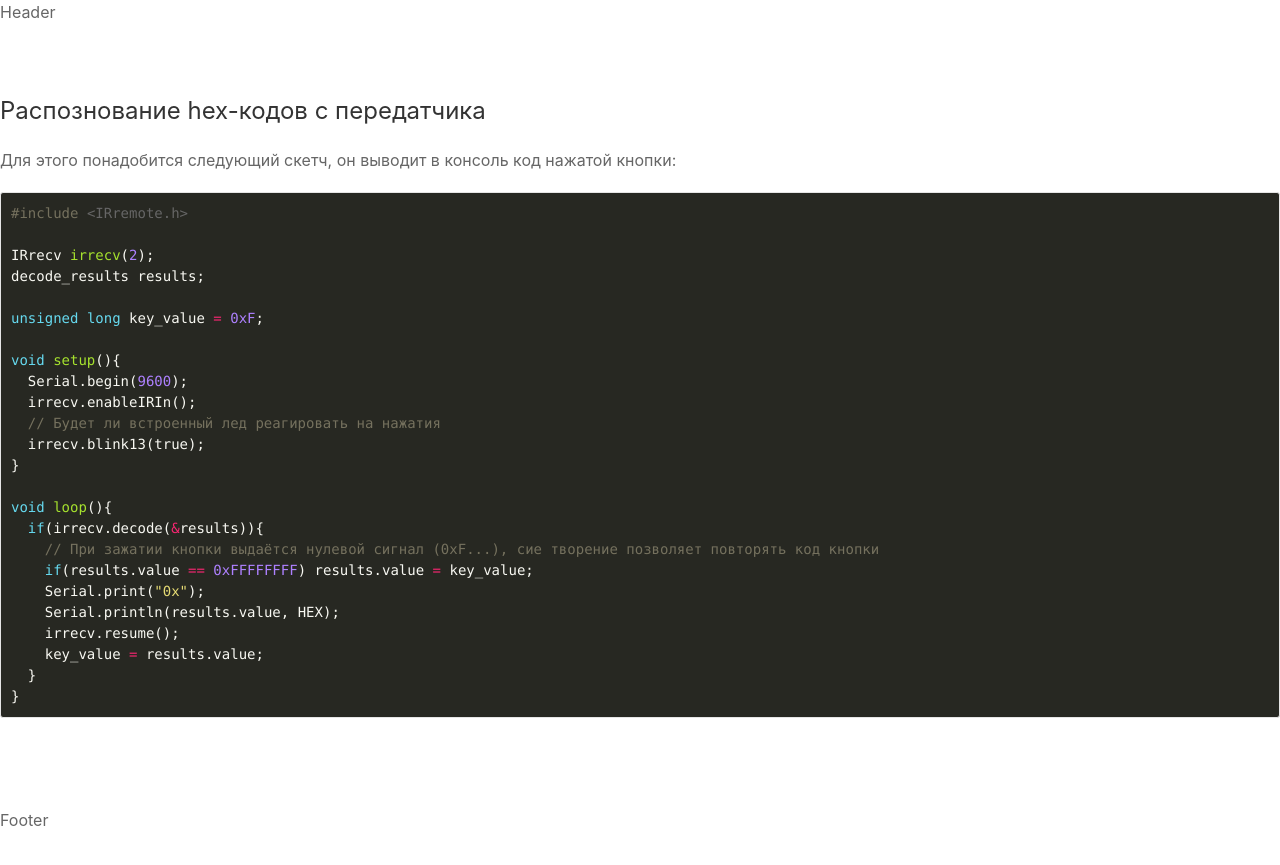
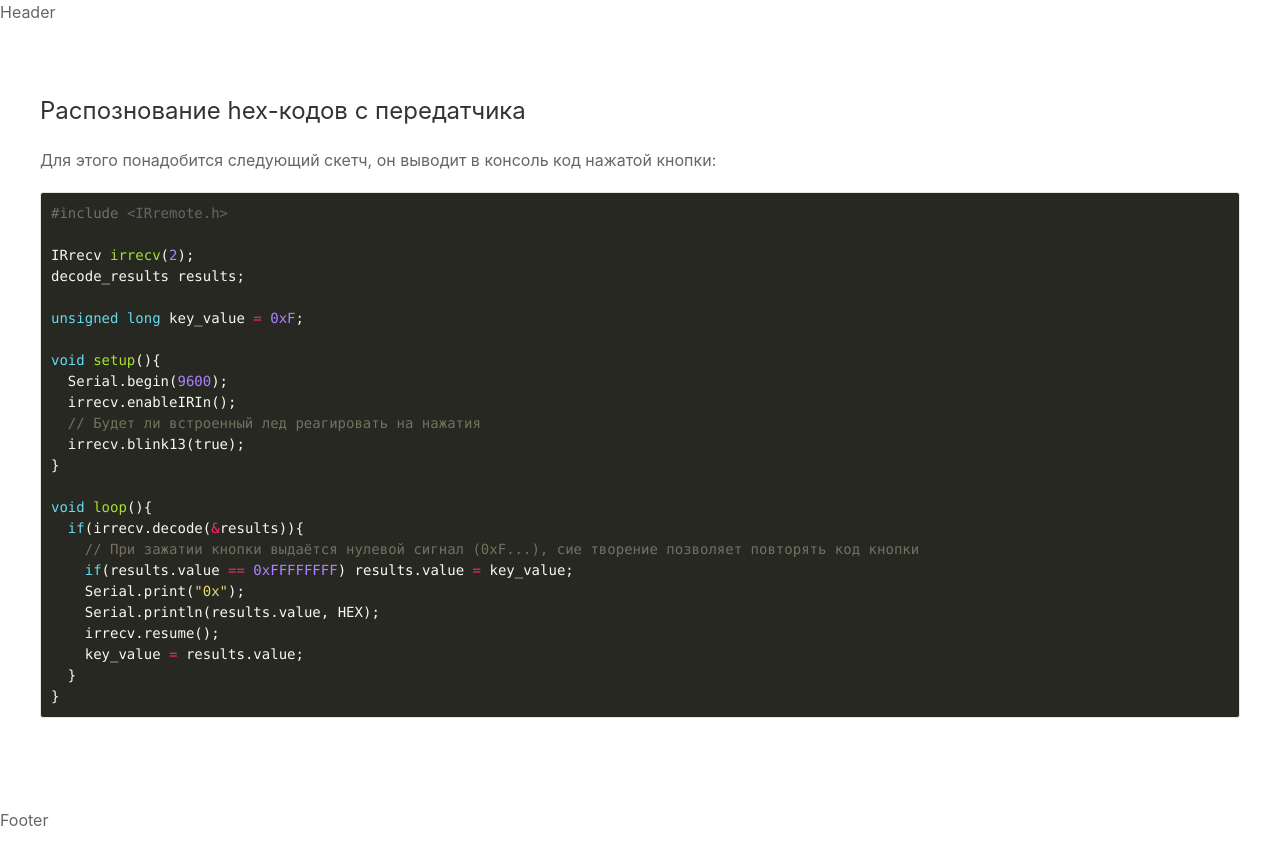
Before and after one commit to ProjectErlon/ProjectErlon.github.io, a Jekyll site: the page built from index.md, in a window 1280 px wide. Shown: the top 865 px of the page. Built offline with Jekyll 4.4.1, drawn with Linux system fonts in a browser that asks for light colours; nearby versions of some CDN libraries.

Commit message:
Update default.html

```diff
--- a/_layouts/default.html
+++ b/_layouts/default.html
@@ -10,7 +10,7 @@
   <body>
     <div>Header</div>
     <div class="uk-section">
-      <div class="ui-container">{{content}}</div>
+      <div class="uk-container">{{content}}</div>
     </div>
     <div>Footer</div>
 
```
